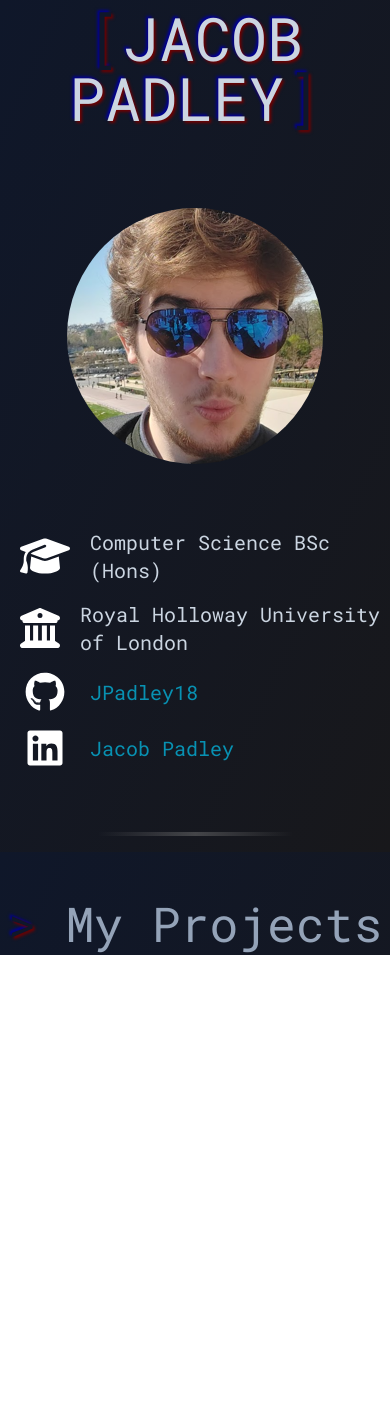
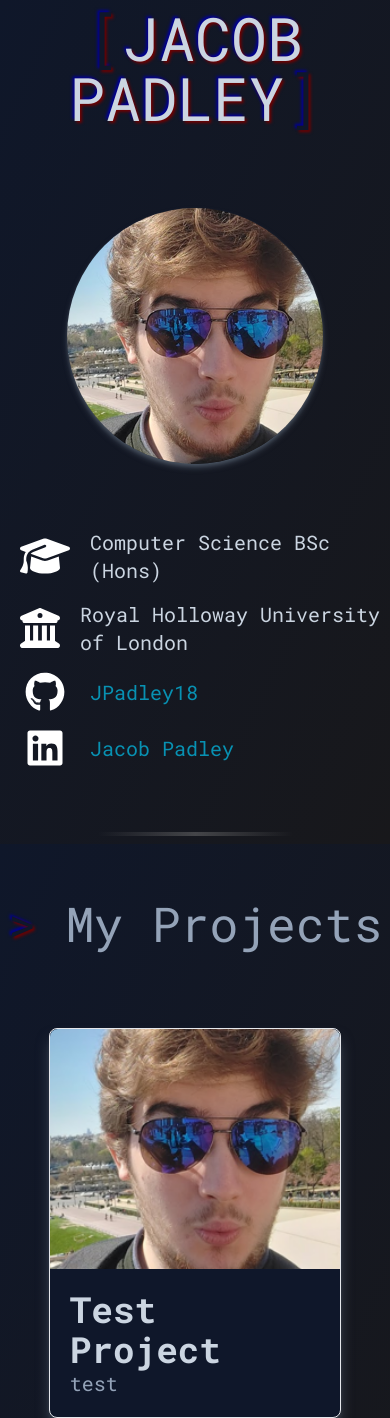
Before and after one commit to JPadley18/jpadley.com, a Next.js app: page / in a window 390 px wide. Before the commit the page ends 955 px from the top, so only its background shows below. Built offline with nearby package versions, Linux system fonts and the light colour scheme.

Commit message:
Add project card

```diff
--- a/components/about-me-card.tsx
+++ b/components/about-me-card.tsx
@@ -8,7 +8,7 @@ export default function AboutMeCard() {
     return (
         <div className="grid grid-cols-1 sm:grid-cols-2 gap-12 sm:gap-32 justify-center mt-20">
             <div>
-                <Image alt="Photo of myself" src="/me.png" width="256" height="256" className="rounded-full mx-auto sm:ml-auto sm:mr-0" />
+                <Image alt="Photo of myself" src="/me.png" width="256" height="256" className="rounded-full shadow-md shadow-gray-600 mx-auto sm:ml-auto sm:mr-0" />
             </div>
             <div className={`${robotoMono.className} pl-5 sm:pl-0`}>
                 <StatEntry text="Computer Science BSc (Hons)" icon={faGraduationCap} />
--- /dev/null
+++ b/components/project.tsx
@@ -0,0 +1,14 @@
+import Image from "next/image"
+import { robotoMono } from "@/util/fonts"
+
+export default function Project( { image, title, description, href }: { image: string, title: string, description: string, href: string } ) {
+    return (
+        <div className="w-3/4 sm:w-1/3 bg-slate-900 border border-gray-200 shadow-lg shadow-gray-600 mx-auto mt-20 rounded-lg">
+            <Image src={image} alt="Project photo" width="256" height="256" className="object-cover w-full h-60 rounded-t-lg" />
+            <div className="p-5">
+                <h2 className={`${robotoMono.className} text-4xl font-bold`}>{title}</h2>
+                <p className={`${robotoMono.className} text-xl text-slate-400`}>{description}</p>
+            </div>
+        </div>
+    )
+}
--- a/pages/_document.tsx
+++ b/pages/_document.tsx
@@ -4,7 +4,7 @@ export default function Document() {
     return (
         <Html>
             <Head />
-            <body className="h-screen bg-gradient-to-br from-slate-900 to-zinc-900 text-slate-300">
+            <body className="h-screen bg-fixed bg-gradient-to-br from-slate-900 to-zinc-900 text-slate-300">
                 <Main />
                 <NextScript />
             </body>
--- a/pages/index.tsx
+++ b/pages/index.tsx
@@ -1,6 +1,7 @@
 import MainTitle from "@/components/main-title"
 import AboutMeCard from "@/components/about-me-card"
 import SubTitle from "@/components/sub-title"
+import Project from "@/components/project"
 
 export default function Home() {
     return (
@@ -9,6 +10,7 @@ export default function Home() {
             <AboutMeCard />
             <hr className="my-16 sm:my-32 mx-auto h-1 border-t-0 bg-transparent bg-gradient-to-r from-transparent via-neutral-500 to-transparent opacity-50 w-1/2" />
             <SubTitle text="My Projects" />
+            <Project image="/me.png" title="Test Project" description="test" href="/" />
         </div>
     )
 }
```
